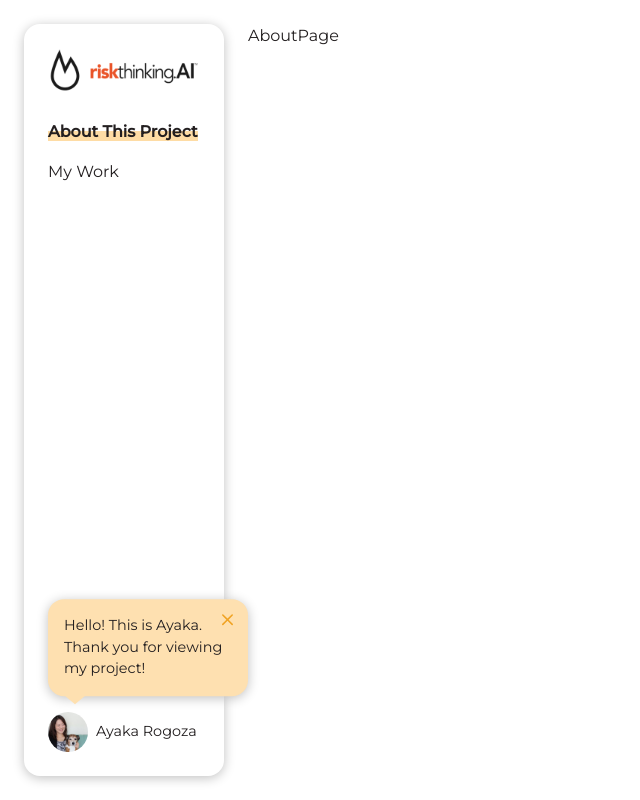
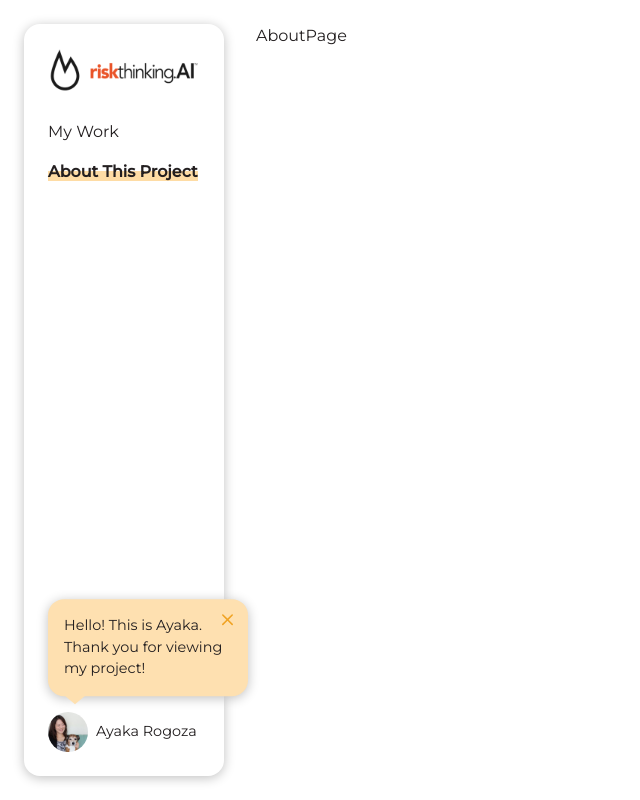
Before and after one commit to ayakar/next-visualization, a Next.js app: page /about in a window 1280 px wide. Shown: the whole page, without its empty margins (0-640 px from the left). Built offline with nearby package versions, Linux system fonts and the light colour scheme.

Commit message:
clean up, small change on sidebar

```diff
--- a/app/about/page.tsx
+++ b/app/about/page.tsx
@@ -1,7 +1,11 @@
 import React from 'react';
 
+export const metadata = {
+    title: 'Risk Viz - About Project',
+};
+
 const AboutPage = () => {
-    return <div>AboutPage</div>;
+    return <div className="container">AboutPage</div>;
 };
 
 export default AboutPage;
--- a/app/components/SideBar/SideBar.tsx
+++ b/app/components/SideBar/SideBar.tsx
@@ -7,9 +7,19 @@ import SideBarPopup from './SideBarPopup';
 const SideBar = () => {
     const pathname = usePathname();
     const [showPopup, setShowPopup] = useState(true);
+
+    const links = [
+        { link: '/', label: 'My Work' },
+        { link: '/about', label: 'About This Project' },
+    ];
+
     return (
         <aside className="w-sidebar py-6 sticky top-0 h-screen ">
             <div className="flex flex-col gap-4 shadow  p-6 h-full rounded">
+                <a
+                    href="https://riskthinking.ai/"
+                    target="_blank"
+                >
                     <Image
                         src="/assets/Riskthinking-logo.png"
                         alt="RiskThinkingAI logo"
@@ -18,13 +28,17 @@ const SideBar = () => {
                         className="mx-auto mb-3"
                         priority={true}
                     />
+                </a>
 
-                <Link href="/about">
-                    <span className={pathname === '/about' ? 'sidebar-link__active' : ''}>About This Project</span>
+                {links.map((link) => (
+                    <Link
+                        href={link.link}
+                        key={link.link}
+                    >
+                        <span className={pathname === link.link ? 'sidebar-link__active' : ''}>{link.label}</span>
                     </Link>
-                <Link href="/">
-                    <span className={pathname === '/' ? 'sidebar-link__active' : ''}>My Work</span>
-                </Link>
+                ))}
+
                 <div className="relative mt-auto  text-sm">
                     <button
                         onClick={() => setShowPopup(true)}
--- a/app/components/SideBar/SideBarPopup.tsx
+++ b/app/components/SideBar/SideBarPopup.tsx
@@ -1,4 +1,4 @@
-import React, { useEffect, useState } from 'react';
+import React from 'react';
 import { X } from 'react-bootstrap-icons';
 
 interface Props {
@@ -9,6 +9,7 @@ const SideBarPopup: React.FC<Props> = ({ closeHandler }) => {
     return (
         <div className="sidebar-popup shadow p-4 rounded">
             <button
+                aria-label="close"
                 onClick={() => closeHandler(false)}
                 className="absolute right-0 top-0 p-2 text-primary"
             >
@@ -17,6 +18,16 @@ const SideBarPopup: React.FC<Props> = ({ closeHandler }) => {
 
             <p>Hello! This is Ayaka. </p>
             <p>Thank you for viewing my project!</p>
+            {/* <a
+                href="https://www.linkedin.com/in/ayakarogoza/"
+                target="_blank"
+                className="absolute right-0 bottom-0 p-3 text-primary"
+            >
+                <Linkedin
+                    color="#F0A323"
+                    size={15}
+                />
+            </a> */}
         </div>
     );
 };
```
Lines whose indentation alone changed are shown as unchanged.
